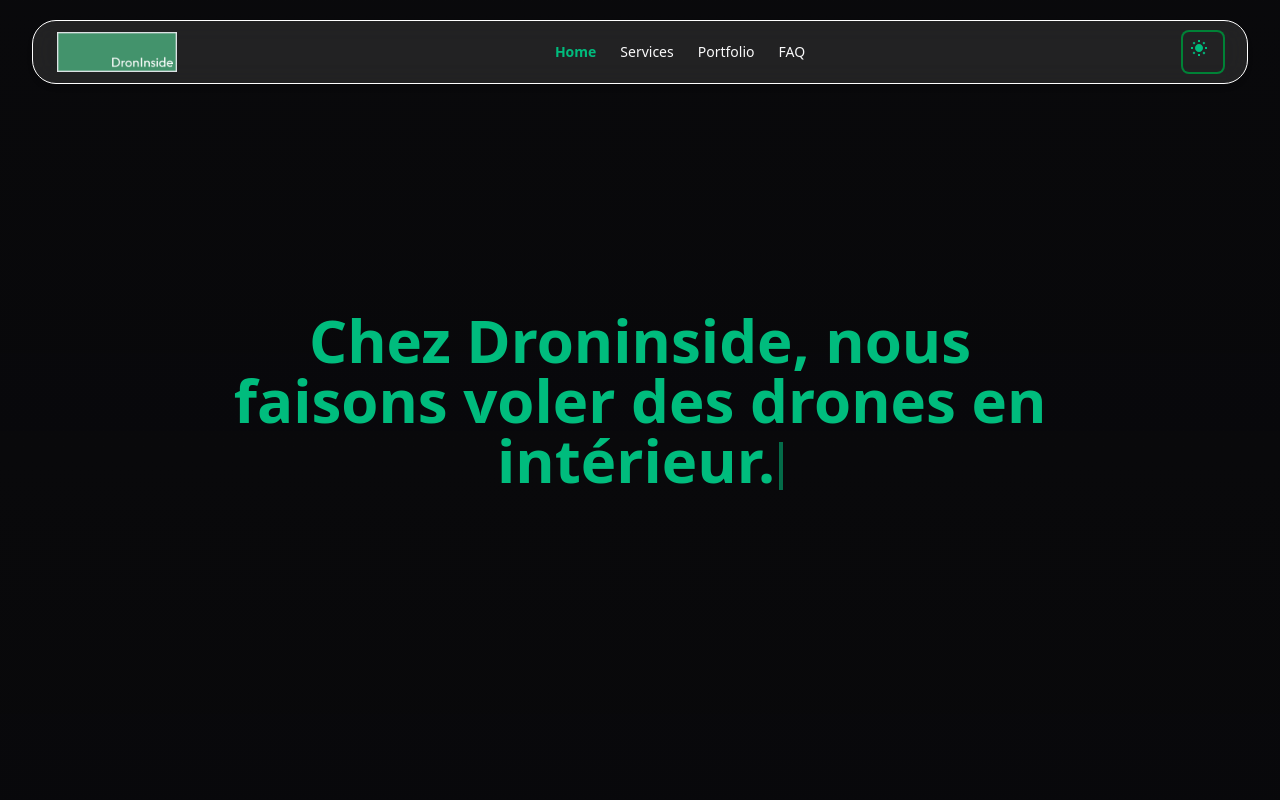
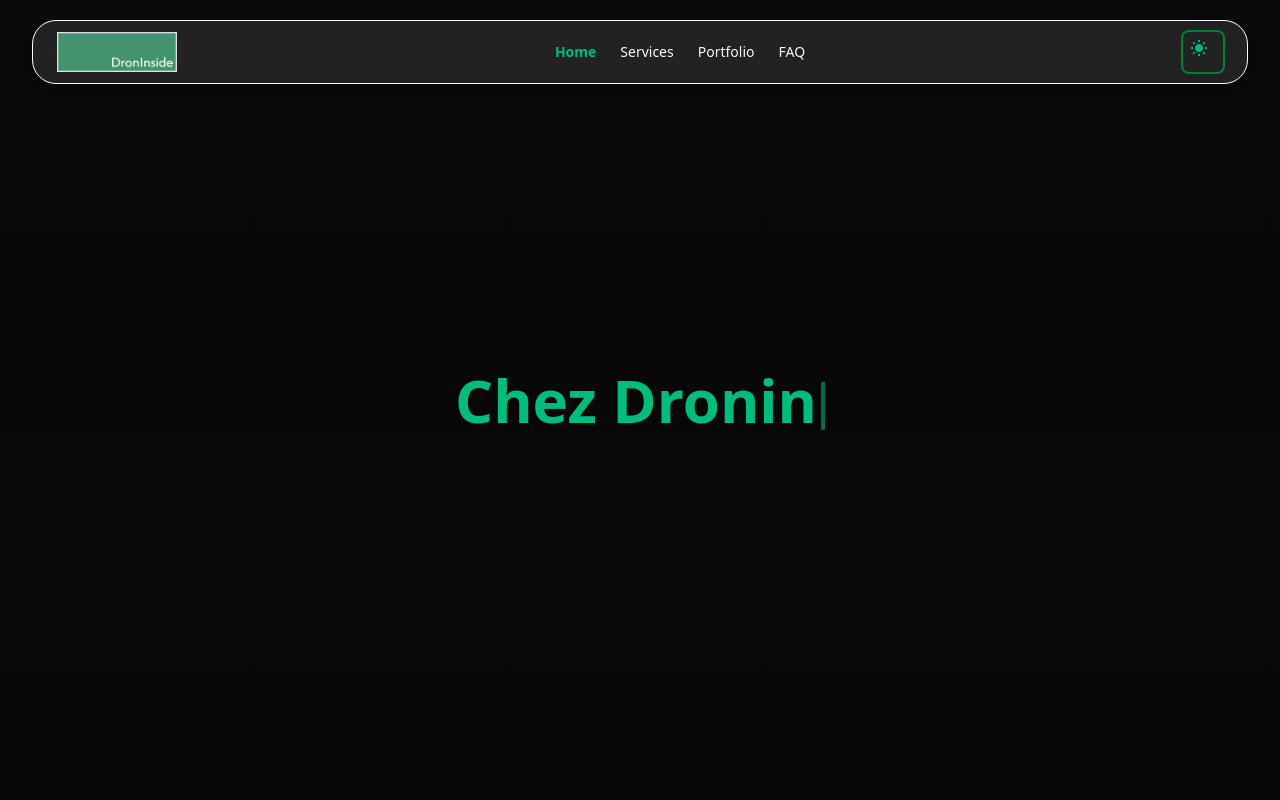
Before and after one commit to newtondotcom/droneinside, a Next.js app: page / in a window 1280 px wide. Both pictures are taken after a click on the button "Switch to dark mode". Shown: the top 800 px of the page. Built offline with nearby package versions, Linux system fonts and the light colour scheme.

Commit message:
feat: enhance typing animation

```diff
--- a/src/components/animations/typing-animation.tsx
+++ b/src/components/animations/typing-animation.tsx
@@ -1,7 +1,7 @@
 "use client";
 
 import { useEffect, useState } from "react";
-import { motion } from "motion/react";
+import { motion } from "framer-motion";
 
 interface TypingAnimationProps {
   sentences: string[];
@@ -18,33 +18,32 @@ export default function TypingAnimation({
   const [displayedText, setDisplayedText] = useState("");
   const [isTyping, setIsTyping] = useState(true);
   const [isDeleting, setIsDeleting] = useState(false);
-  const [isPaused, setIsPaused] = useState(false);
+  const [isFinished, setIsFinished] = useState(false); // New state to track completion
 
   useEffect(() => {
-    if (!sentences.length) return;
+    if (!sentences.length || isFinished) return; // Stop if finished
 
     let timeout: NodeJS.Timeout;
     const currentSentence = sentences[currentSentenceIndex];
 
-    if (isTyping && !isPaused) {
+    if (isTyping) {
       if (displayedText.length < currentSentence.length) {
-        // Still typing the current sentence
+        // Typing the current sentence
         timeout = setTimeout(() => {
           setDisplayedText(
             currentSentence.substring(0, displayedText.length + 1),
           );
         }, typingSpeed);
       } else {
-        // Finished typing, pause before deleting or moving to next sentence
-        setIsTyping(false);
+        // Finished typing, pause before deleting (unless it's the last sentence)
         timeout = setTimeout(() => {
           if (currentSentenceIndex < sentences.length - 1) {
+            setIsTyping(false);
             setIsDeleting(true);
           } else {
-            // If it's the last sentence, keep it displayed
-            setIsPaused(true);
+            setIsFinished(true); // Freeze on the last sentence
           }
-        }, delayBetweenSentences * 2);
+        }, delayBetweenSentences);
       }
     } else if (isDeleting) {
       if (displayedText.length > 0) {
@@ -58,20 +57,20 @@ export default function TypingAnimation({
         // Finished deleting, move to next sentence
         setIsDeleting(false);
         setIsTyping(true);
-        setCurrentSentenceIndex((prev) => (prev + 1) % sentences.length);
+        setCurrentSentenceIndex((prev) => prev + 1);
       }
     }
 
     return () => clearTimeout(timeout);
   }, [
-    sentences,
-    currentSentenceIndex,
     displayedText,
     isTyping,
     isDeleting,
-    isPaused,
+    currentSentenceIndex,
+    sentences,
     typingSpeed,
     delayBetweenSentences,
+    isFinished,
   ]);
 
   return (
@@ -84,11 +83,13 @@ export default function TypingAnimation({
       >
         <h1 className="text-3xl md:text-5xl lg:text-6xl font-bold text-primary">
           {displayedText}
-          <motion.span
-            animate={{ opacity: [0, 1, 0] }}
-            transition={{ repeat: Number.POSITIVE_INFINITY, duration: 0.8 }}
-            className="inline-block w-1 h-8 md:h-12 bg-primary ml-1 align-middle"
-          />
+          {!isFinished && ( // Only show blinking cursor if not finished
+            <motion.span
+              animate={{ opacity: [0, 1, 0] }}
+              transition={{ repeat: Infinity, duration: 0.8 }}
+              className="inline-block w-1 h-8 md:h-12 bg-primary ml-1 align-middle"
+            />
+          )}
         </h1>
       </motion.div>
     </div>
--- a/src/components/home/hero-section.tsx
+++ b/src/components/home/hero-section.tsx
@@ -16,7 +16,7 @@ export default function HeroSection() {
     >
       <TypingAnimation
         sentences={typingTexts}
-        typingSpeed={40}
+        typingSpeed={100}
         delayBetweenSentences={50}
       />
     </section>
```
